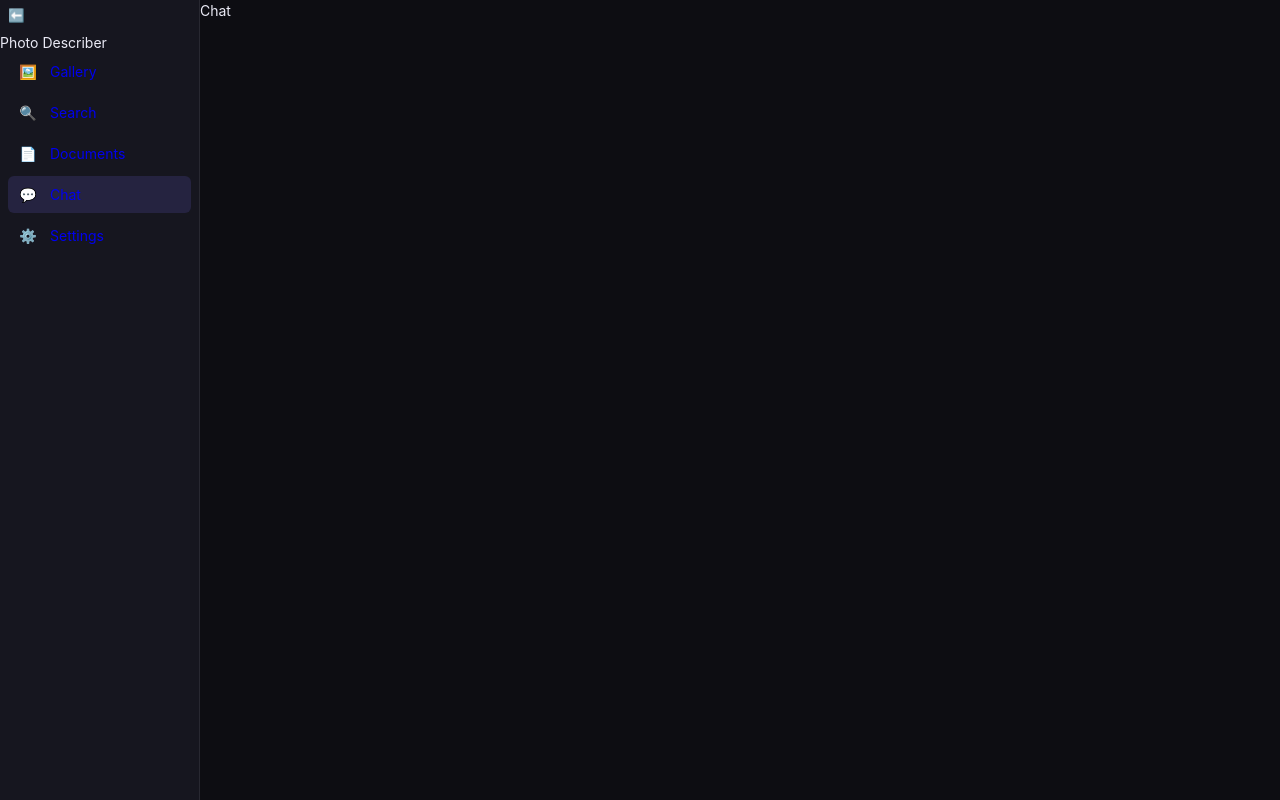
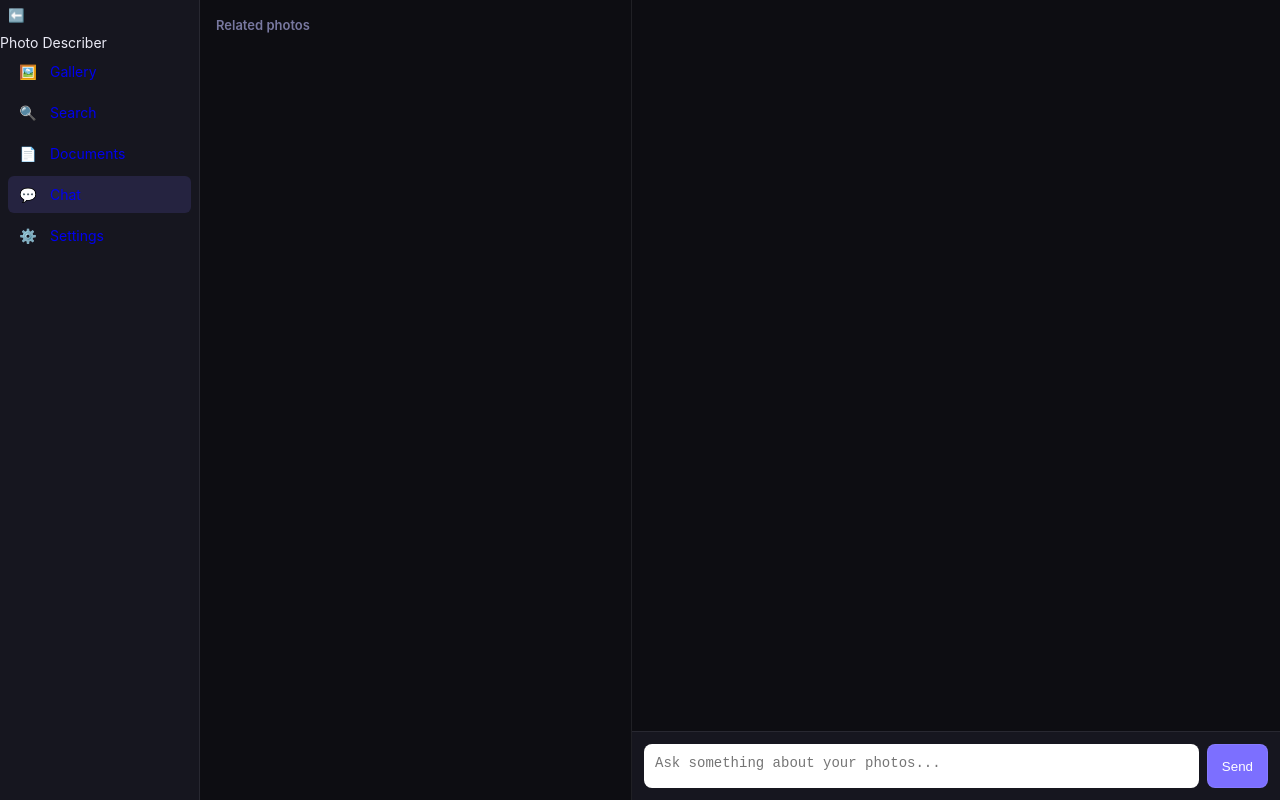
Before and after one commit to yaricp/PhotoRAG, a React (Vite) app in the folder frontend/: page /chat in a window 1280 px wide. Built offline with nearby package versions, Linux system fonts and the light colour scheme.

Commit message:
added ChatPage.tsx and styles for this page

```diff
--- /dev/null
+++ b/frontend/src/pages/ChatPage.css
@@ -0,0 +1,177 @@
+.chat-page {
+    display: flex;
+    height: 100%;
+    background: var(--color-bg);
+}
+
+/* =======================
+   LEFT: CONTEXT PANEL
+======================= */
+.chat-page__context {
+    width: 40%;
+    min-width: 320px;
+
+    border-right: 1px solid var(--color-border);
+    padding: 16px;
+
+    overflow-y: auto;
+}
+
+.chat-page__context-title {
+    font-size: 13px;
+    font-weight: 600;
+    margin-bottom: 12px;
+    color: var(--color-text-dim);
+}
+
+.chat-page__photos {
+    display: grid;
+    grid-template-columns: repeat(auto-fill, minmax(140px, 1fr));
+    gap: 10px;
+}
+
+/* =======================
+   RIGHT: CHAT
+======================= */
+.chat-page__chat {
+    flex: 1;
+    display: flex;
+    flex-direction: column;
+}
+
+/* =======================
+   MESSAGES
+======================= */
+.chat-page__messages {
+    flex: 1;
+    padding: 16px;
+    overflow-y: auto;
+
+    display: flex;
+    flex-direction: column;
+    gap: 10px;
+}
+
+/* =======================
+   BUBBLES
+======================= */
+.chat-bubble {
+    max-width: 70%;
+    padding: 10px 12px;
+    border-radius: 10px;
+
+    font-size: 14px;
+    line-height: 1.4;
+
+    white-space: pre-wrap;
+    word-break: break-word;
+
+    user-select: text;
+
+    transition: background 0.15s ease;
+}
+
+/* USER */
+.chat-bubble--user {
+    align-self: flex-end;
+    background: var(--color-accent);
+    color: white;
+}
+
+/* ASSISTANT */
+.chat-bubble--assistant {
+    align-self: flex-start;
+    background: var(--color-surface);
+    border: 1px solid var(--color-border);
+}
+
+/* =======================
+   TEXT SELECTION
+======================= */
+
+/* fallback */
+::selection {
+    background: rgba(124, 111, 255, 0.35);
+    color: inherit;
+}
+
+/* assistant */
+.chat-bubble--assistant::selection {
+    background: rgba(124, 111, 255, 0.45);
+    color: inherit;
+}
+
+/* user */
+.chat-bubble--user::selection {
+    background: rgba(255, 255, 255, 0.35);
+    color: white;
+}
+
+/* =======================
+   TYPING
+======================= */
+.chat-page__typing {
+    padding: 8px;
+}
+
+/* =======================
+   INPUT AREA
+======================= */
+.chat-page__input {
+    display: flex;
+    gap: 8px;
+
+    padding: 12px;
+    border-top: 1px solid var(--color-border);
+    background: var(--color-surface);
+}
+
+.chat-page__input textarea {
+    flex: 1;
+    resize: none;
+
+    height: 44px;
+    max-height: 120px;
+
+    padding: 10px;
+
+    border-radius: 8px;
+    border: 1px solid var(--color-border);
+
+    outline: none;
+    font-size: 14px;
+
+    transition: border 0.15s ease, box-shadow 0.15s ease;
+}
+
+.chat-page__input textarea:focus {
+    border-color: var(--color-accent);
+    box-shadow: 0 0 0 2px rgba(124, 111, 255, 0.15);
+}
+
+.chat-page__input button {
+    padding: 10px 14px;
+
+    border-radius: 8px;
+    border: 1px solid var(--color-border);
+
+    background: var(--color-accent);
+    color: white;
+
+    cursor: pointer;
+
+    transition: opacity 0.15s ease, transform 0.05s ease;
+}
+
+.chat-page__input button:hover:not(:disabled) {
+    opacity: 0.9;
+}
+
+.chat-page__input button:active:not(:disabled) {
+    transform: scale(0.97);
+}
+
+.chat-page__input button:disabled {
+    opacity: 0.6;
+    cursor: not-allowed;
+}
--- a/frontend/src/pages/ChatPage.tsx
+++ b/frontend/src/pages/ChatPage.tsx
@@ -1,5 +1,123 @@
-import React from 'react'
+import React, { useState, useRef, useEffect } from 'react'
+import { sendChat } from '@/api/client'
+import { PhotoCard } from '@/components/photos/PhotoCard'
+import { Spinner } from '@/components/ui/Spinner'
+import type { Photo } from '@/types/api'
+import './ChatPage.css'
+
+type Message = {
+    role: 'user' | 'assistant'
+    content: string
+}
 
 export function ChatPage() {
-    return <div data-testid="page-chat">Chat</div>
+    const [messages, setMessages] = useState<Message[]>([])
+    const [input, setInput] = useState('')
+    const [loading, setLoading] = useState(false)
+
+    const [contextPhotos, setContextPhotos] = useState<Photo[]>([])
+    const [threadId, setThreadId] = useState<string | null>(null)
+
+    const messagesEndRef = useRef<HTMLDivElement | null>(null)
+
+    // ✅ AUTO SCROLL
+    useEffect(() => {
+        messagesEndRef.current?.scrollIntoView({
+            behavior: 'smooth'
+        })
+    }, [messages, loading])
+
+    const onSend = async () => {
+        if (!input.trim() || loading) return
+
+        const userMsg = { role: 'user', content: input }
+
+        setMessages(prev => [...prev, userMsg])
+        setInput('')
+        setLoading(true)
+
+        try {
+            const res = await sendChat({
+                message: input,
+                thread_id: threadId ?? undefined,
+            })
+
+            setMessages(prev => [
+                ...prev,
+                { role: 'assistant', content: res.response }
+            ])
+
+            setThreadId(res.thread_id)
+
+            // если позже добавишь фото
+            if ((res as any).photos) {
+                setContextPhotos((res as any).photos)
+            }
+
+        } finally {
+            setLoading(false)
+        }
+    }
+
+    return (
+        <div className="chat-page">
+
+            {/* LEFT */}
+            <div className="chat-page__context">
+                <div className="chat-page__context-title">
+                    Related photos
+                </div>
+
+                <div className="chat-page__photos">
+                    {contextPhotos.map(photo => (
+                        <PhotoCard key={photo.id} photo={photo} />
+                    ))}
+                </div>
+            </div>
+
+            {/* RIGHT */}
+            <div className="chat-page__chat">
+
+                {/* MESSAGES */}
+                <div className="chat-page__messages">
+                    {messages.map((m, i) => (
+                        <div
+                            key={i}
+                            className={`chat-bubble chat-bubble--${m.role}`}
+                        >
+                            {m.content}
+                        </div>
+                    ))}
+
+                    {loading && (
+                        <div className="chat-page__typing">
+                            <Spinner size="sm" />
+                        </div>
+                    )}
+
+                    {/* anchor */}
+                    <div ref={messagesEndRef} />
+                </div>
+
+                {/* INPUT */}
+                <div className="chat-page__input">
+                    <textarea
+                        value={input}
+                        onChange={(e) => setInput(e.target.value)}
+                        onKeyDown={(e) => {
+                            if (e.key === 'Enter' && !e.shiftKey) {
+                                e.preventDefault()
+                                onSend()
+                            }
+                        }}
+                        placeholder="Ask something about your photos..."
+                    />
+
+                    <button onClick={onSend} disabled={loading}>
+                        Send
+                    </button>
+                </div>
+            </div>
+        </div>
+    )
 }
```
Also changed, not shown: 1 other file (tests, documents, lock files or other folders).
